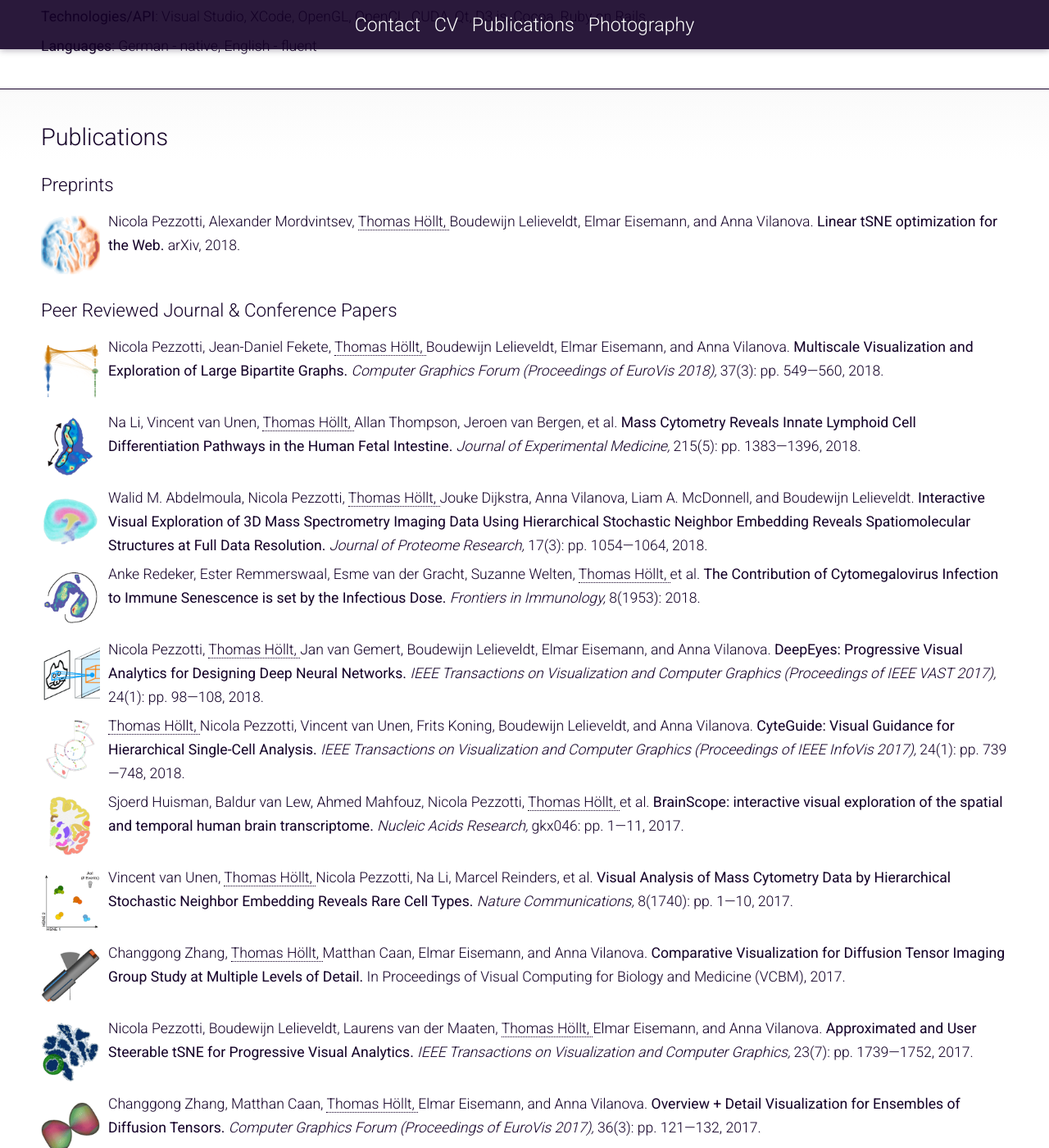
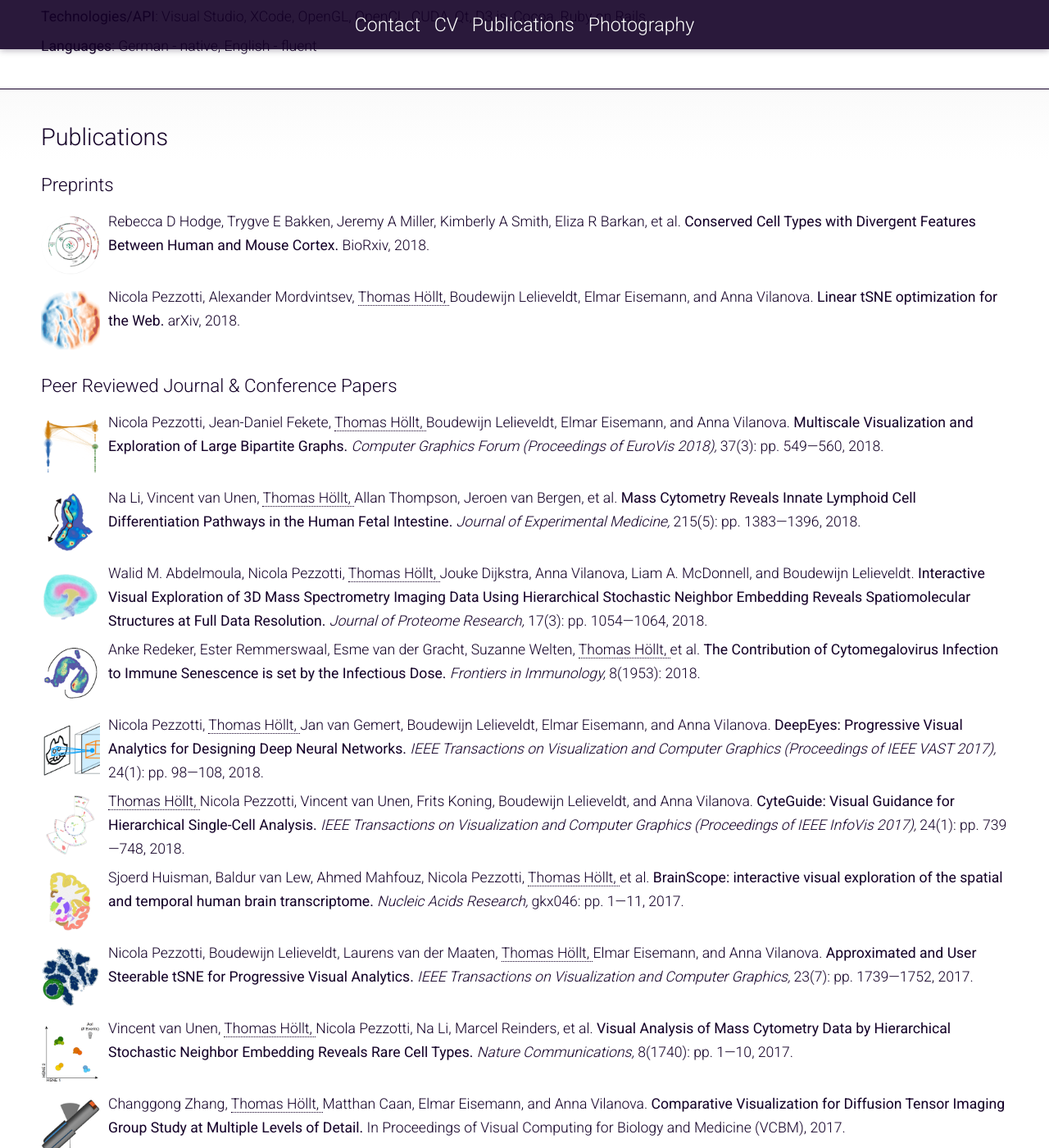
Before and after one commit to thoellt/thoellt.github.io, a Jekyll site: the page built from index.html, in a window 1280 px wide and 1400 px high, scrolled down 1419 px. Shown: the whole window at 82% size. Built offline with Jekyll 4.4.1, drawn with Linux system fonts in a browser that asks for light colours; some of the changed lines change nothing that is shown; some of the changed text lies outside the part shown.

Commit message:
adds allen preprint, adds lcbc link in bio

```diff
--- /dev/null
+++ b/_publications/2018_allen_preprint.md
@@ -0,0 +1,117 @@
+---
+layout: publication
+title: "Conserved Cell Types with Divergent Features Between Human and Mouse Cortex"
+key: 2018_divergent_cell_types
+date:   2018-06-08 00:00:00
+permalink: /publications/2018_divergent_cell_types/
+type: preprint
+
+shortname: Cytosplore MTG Viewer
+
+image: 2018_divergent_cell_types.png
+image_large: 2018_divergent_cell_types_teaser.png
+
+
+# Authors in the "database" can be used with just the key (lastname). Others can be written properly.
+authors:
+- Rebecca D Hodge
+- Trygve E Bakken
+- Jeremy A Miller
+- Kimberly A Smith
+- Eliza R Barkan
+- Lucas T Graybuck
+- Jennie L Close
+- Brian Long
+- Osnat Penn
+- Zizhen Yao
+- eggermont
+- hollt
+- Boaz P Levi
+- Soraya I Shehata
+- Brian Aevermann
+- Allison Beller
+- Darren Bertagnolli
+- Krissy Brouner
+- Tamara Casper
+- Charles Cobbs
+- Rachel Dalley
+- Nick Dee
+- Song-Lin Ding
+- Richard G Ellenbogen
+- Olivia Fong
+- Emma Garren
+- Jeff Goldy
+- Ryder P Gwinn
+- Daniel Hirschstein
+- C Dirk Keene
+- Mohamed Keshk
+- Andrew L Ko
+- Kanan Lathia
+- mMahfouz
+- Zoe Maltzer
+- Medea McGraw
+- Thuc Nghi Nguyen
+- Julie Nyhus
+- Jeffrey G Ojemann
+- Aaron Oldre
+- Sheana Parry
+- Shannon Reynolds
+- Christine Rimorin
+- Nadiya V Shapovalova
+- Saroja Somasundaram
+- Aaron Szafer
+- Elliot R Thomsen
+- Michael Tieu
+- Richard H Scheuermann
+- Rafael Yuste
+- Susan M Sunkin
+- lelieveldt
+- David Feng
+- Lydia Ng
+- Amy Bernard
+- Michael Hawrylycz
+- John Phillips
+- Bosiljka Tasic
+- Hongkui Zeng
+- Allan R Jones
+- Christof Koch
+- Ed S Lein
+
+journal: BioRxiv
+journal-short: BioRxiv
+page_start:
+page_end:
+chapter:
+volume:
+issue:
+year: 2018
+editor:
+publisher:
+school:
+award:
+
+doi: 10.1101/384826
+
+project: Cytosplore
+external-project: https://viewer.cytosplore.org/
+
+videos:
+- 273182940
+- 273183030
+
+pdf: 2018_divergent_cell_types.pdf
+
+supplements:
+  - name: "Video: Introduction"
+    abslink: https://vimeo.com/273182940
+    icon: video
+  - name: "Video: Use Case: Transcriptomic Diversity"
+    abslink: https://vimeo.com/273183030
+    icon: video
+  - name: Data
+    abslink:
+    icon: code
+
+abstract: "Elucidating the cellular architecture of the human neocortex is central to understanding our cognitive abilities and susceptibility to disease. Here we applied single nucleus RNA-sequencing to perform a comprehensive analysis of cell types in the middle temporal gyrus of human cerebral cortex. We identify a highly diverse set of excitatory and inhibitory neuronal types that are mostly sparse, with excitatory types being less layer-restricted than expected. Comparison to a similar mouse cortex single cell RNA-sequencing dataset revealed a surprisingly well-conserved cellular architecture that enables matching of homologous types and predictions of human cell type properties. Despite this general conservation, we also find extensive differences between homologous human and mouse cell types, including dramatic alterations in proportions, laminar distributions, gene expression, and morphology. These species-specific features emphasize the importance of directly studying human brain."
+
+---
--- a/index.html
+++ b/index.html
@@ -51,7 +51,7 @@ title: About Thomas
 	     <ul class="exp">
 	      <li>
 	        <strong>Assistant Professor</strong>
-	        Computational Biology Center,
+	        <a href="https://www.lcbc.nl" target="_blank">Computational Biology Center</a>,
 	        <a href="https://www.lumc.nl" target="_blank">Leids Universitair Medisch Centrum, The Netherlands</a>,
 	        (Jan 2017 &mdash; today)
 	      </li>
```
Also changed, not shown: Gemfile.lock, assets/papers/2018_divergent_cell_types/icon.png (added), assets/papers/2018_divergent_cell_types/teaser.png (added), 1 other file.
